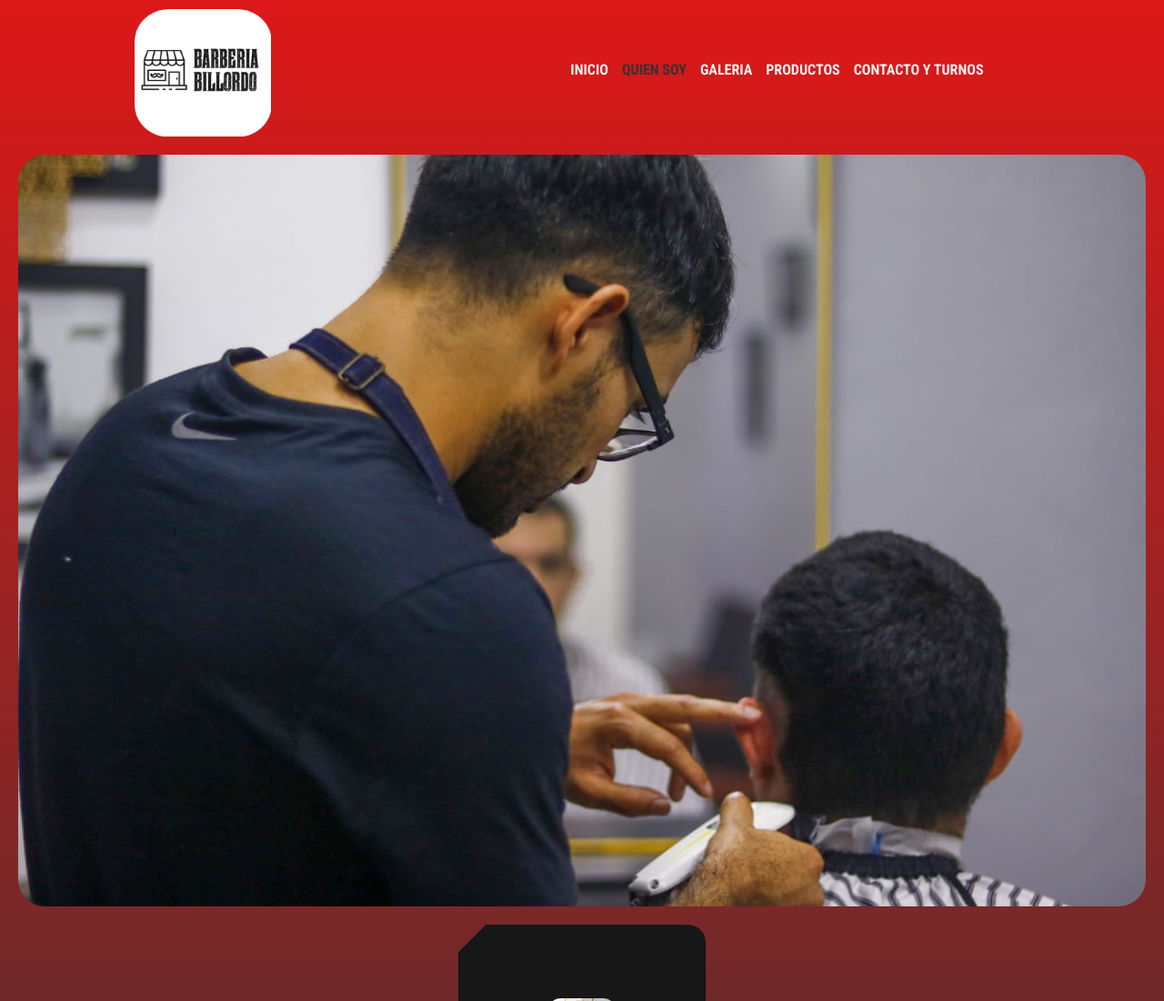
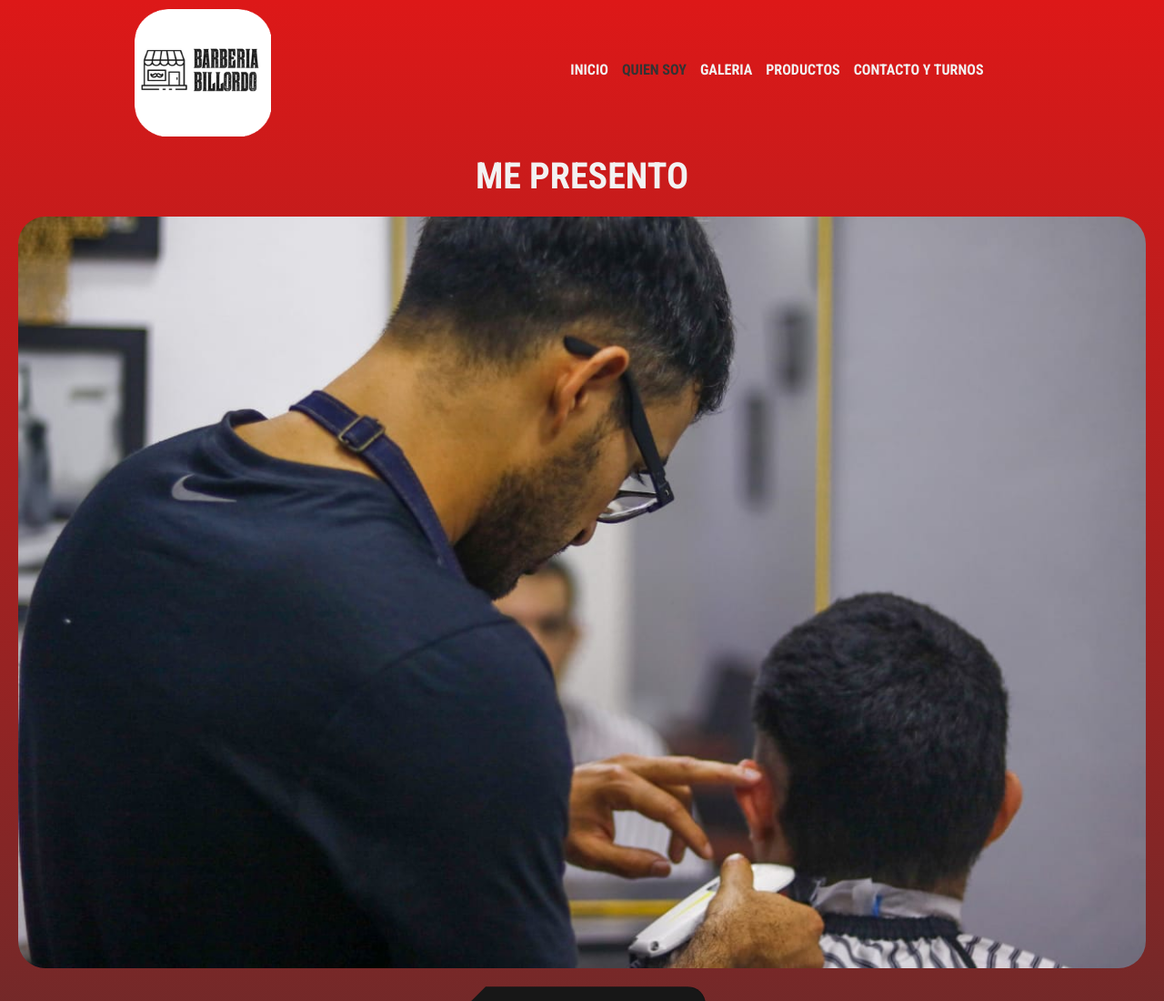
Before and after one commit to elgranmza/preentrega, a website: page pages/quien_soy.html in a window 1280 px wide. Shown: the top 1100 px of the page at 91% size. Drawn offline with nearby package versions, Linux system fonts and the light colour scheme.

Commit message:
primeros pasos a SEO

```diff
--- a/pages/quien_soy.html
+++ b/pages/quien_soy.html
@@ -45,6 +45,7 @@
         </nav>
     </header>
     <main class="contenedor-1">
+        <h1 class="txt-bienvenida">ME PRESENTO</h1>
         <div class="card-presentacion">
             <img  src="../img/equipomatias2.jpeg" class="img-card" alt="matias trabajando">
         </div>
--- a/scss/components/_index.scss
+++ b/scss/components/_index.scss
@@ -2,6 +2,15 @@
 @import "components/media-queris";
 @import "components/var";
 
+.txt-bienvenida{
+    margin-bottom: 20px;
+    text-align: center;
+    color:$color-pr-fuente;
+
+    @include mobile {
+        font-size: 1rem;
+    }
+}
 main{
     div{
         img{
```
Also changed, not shown: index.html (+1 -0 lines), pages/galeria.html (+3 -0 lines), pages/productos.html (+1 -0 lines), css/styles.css.
